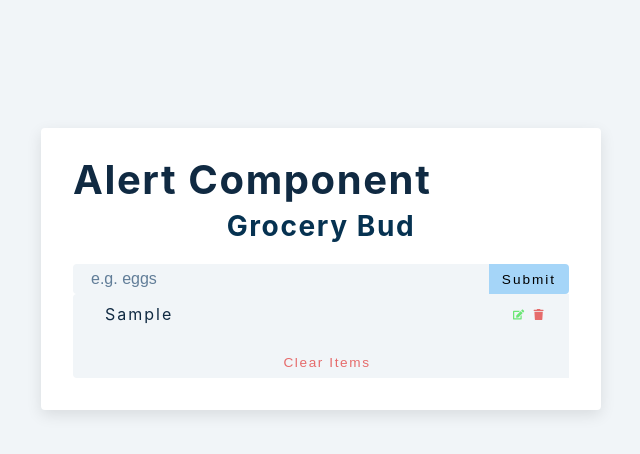
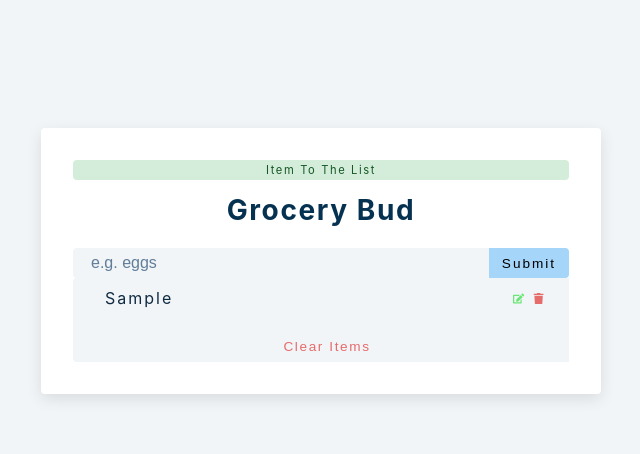
Before and after one commit to isabelchua/react-projects, a React (Create React App) app in the folder 10-grocery-bud/setup/: page / in a window 1280 px wide. Both pictures are taken after typing "Sample" into the empty fields and a click on the button "Submit". Shown: the top 454 px of the page, without its empty margins (319-959 px from the left). Built offline with nearby package versions, Linux system fonts and the light colour scheme.

Commit message:
clear all

```diff
--- a/10-grocery-bud/setup/src/Alert.js
+++ b/10-grocery-bud/setup/src/Alert.js
@@ -1,7 +1,13 @@
-import React, { useEffect } from 'react'
+import React, { useEffect } from "react";
 
-const Alert = () => {
-  return <h2>alert component</h2>
-}
+const Alert = ({ type, msg, removeAlert }) => {
+	useEffect(() => {
+		const timeout = setTimeout(() => {
+			removeAlert();
+		}, 3000);
+		return () => clearTimeout(timeout);
+	}, []);
+	return <p className={`alert alert-${type}`}>{msg}</p>;
+};
 
-export default Alert
+export default Alert;
--- a/10-grocery-bud/setup/src/App.js
+++ b/10-grocery-bud/setup/src/App.js
@@ -8,25 +8,45 @@ function App() {
 	const [isEditing, setEditing] = useState(false);
 
 	const [editID, setEditId] = useState(null);
-	const [alert, setAlert] = useState({ show: true, msg: "", type: "" });
+	const [alert, setAlert] = useState({
+		show: false,
+		msg: "",
+		type: ""
+	});
 
 	const handleSubmit = e => {
 		e.preventDefault();
 		if (!name) {
 			// display alert
+			showAlert(true, "danger", "please enter value");
+			//setAlert({show: true, msg: 'please enter value', type: 'danger'})
 		} else if (name && isEditing) {
 			// deal with edit
 		} else {
+			showAlert(true, "success", "item to the list");
 			// show alert
 			const newItem = { id: new Date().getTime().toString(), title: name };
 			setList([...list, newItem]);
 			setName("");
 		}
 	};
+
+	const showAlert = (show = false, type = "", msg = "") => {
+		setAlert({ show, type, msg });
+	};
+	const clearList = () => {
+		showAlert(true, "danger", "empty list");
+		setList([]);
+	};
+
+	const removeItem = id => {
+		showAlert(true, "danger", "item removed");
+		setList(list.filter(item => item.id !== id));
+	};
 	return (
 		<section className="section-center">
 			<form className="grocery-form" onSubmit={handleSubmit}>
-				{alert.show && <Alert />}
+				{alert.show && <Alert {...alert} removeAlert={showAlert} />}
 				<h3>grocery bud</h3>
 				<div className="form-control">
 					<input
@@ -41,10 +61,15 @@ function App() {
 					</button>
 				</div>
 			</form>
-			<div className="grocery">
-				<List items={list} />
-				<button className="clear-btn"> clear items</button>
-			</div>
+			{list.length > 0 && (
+				<div className="grocery">
+					<List items={list} />
+					<button className="clear-btn" onClick={clearList}>
+						{" "}
+						clear items
+					</button>
+				</div>
+			)}
 		</section>
 	);
 }
--- a/10-grocery-bud/setup/src/List.js
+++ b/10-grocery-bud/setup/src/List.js
@@ -1,6 +1,6 @@
 import React from "react";
 import { FaEdit, FaTrash } from "react-icons/fa";
-const List = ({ items }) => {
+const List = ({ items, removeItem }) => {
 	return (
 		<div className="grocery-list">
 			{items.map(item => {
@@ -12,7 +12,11 @@ const List = ({ items }) => {
 							<button type="button" className="edit-btn">
 								<FaEdit />
 							</button>
-							<button type="button" className="delete-btn">
+							<button
+								type="button"
+								className="delete-btn"
+								onClick={() => removeItem(id)}
+							>
 								<FaTrash />
 							</button>
 						</div>
```
